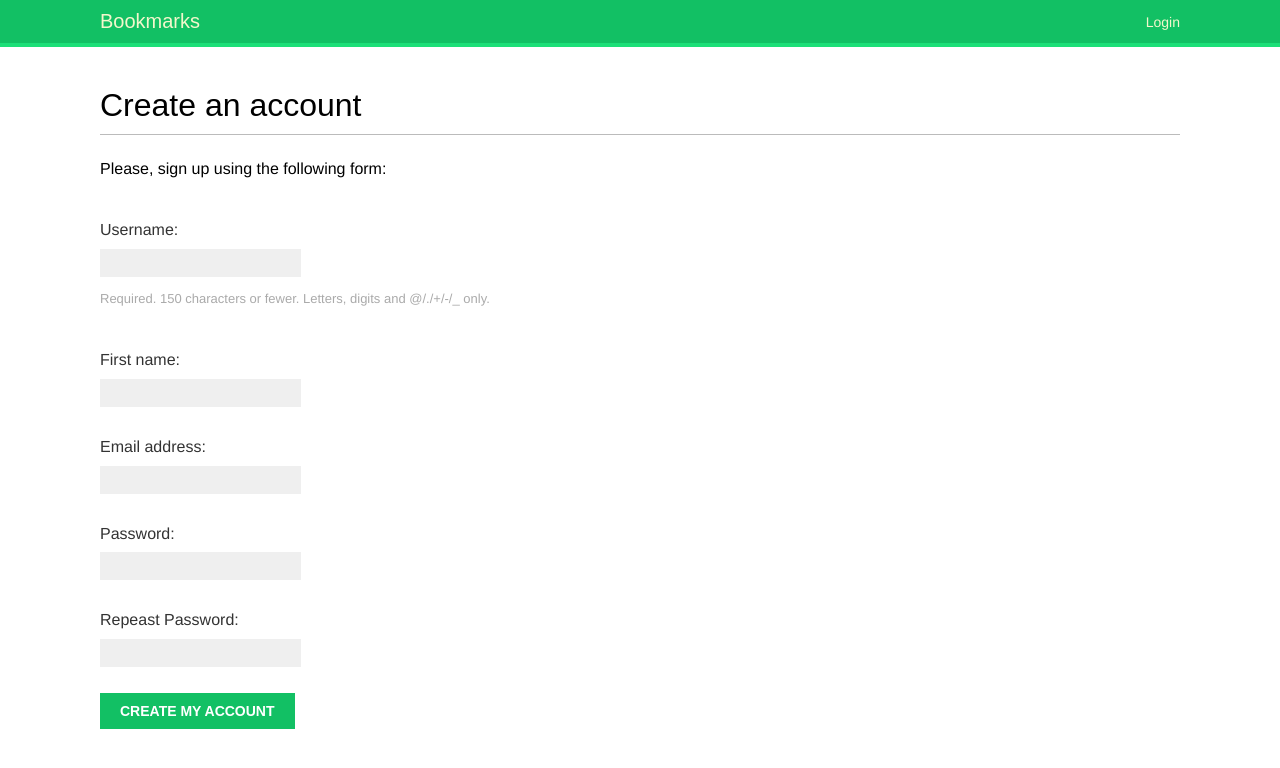
After one commit to piyushpatel2005/Python, a Django app: page /account/register/ in a window 1280 px wide. The commit adds this page. Shown: the top 768 px of the page. Run offline with Django 3.2, Linux system fonts and the light colour scheme.

Commit message:
create user registration

```diff
--- a/web-programming-harvard/django/bookmarks/account/forms.py
+++ b/web-programming-harvard/django/bookmarks/account/forms.py
@@ -1,6 +1,23 @@
 from django import forms
+from django.contrib.auth.models import User
 
 
 class LoginForm(forms.Form):
     username = forms.CharField()
     password = forms.CharField(widget=forms.PasswordInput)
+
+
+class UserRegistrationForm(forms.ModelForm):
+    password = forms.CharField(label='Password', widget=forms.PasswordInput)
+    password2 = forms.CharField(
+        label='Repeast Password', widget=forms.PasswordInput)
+
+    class Meta:
+        model = User
+        fields = ('username', 'first_name', 'email')
+
+    def clean_password2(self):
+        cd = self.cleaned_data
+        if cd['password'] != cd['password2']:
+            raise forms.ValidationError("Passwords don't match.")
+        return cd['password2']
--- a/web-programming-harvard/django/bookmarks/account/templates/account/login.html
+++ b/web-programming-harvard/django/bookmarks/account/templates/account/login.html
@@ -4,7 +4,7 @@
 
 {% block content %}
     <h1>Login</h1>
-    <p>Please, use the following form to login.</p>
+    <p>Please, use the following form to login. If you don't have an account <a href="{% url 'register' %}">register here</a></p>
     <form action="." method="post">
         {{ form.as_p }}
         {% csrf_token %}0
--- /dev/null
+++ b/web-programming-harvard/django/bookmarks/account/templates/account/register.html
@@ -0,0 +1,13 @@
+{% extends "base.html" %}
+
+{% block title %}Create an account{% endblock %}
+
+{% block content %}
+    <h1>Create an account</h1>
+    <p>Please, sign up using the following form:</p>
+    <form action="." method="post">
+        {{ user_form.as_p }}
+        {% csrf_token %}
+        <p><input type="submit" value="Create my account"></p>
+    </form>
+{% endblock %}
--- a/web-programming-harvard/django/bookmarks/account/urls.py
+++ b/web-programming-harvard/django/bookmarks/account/urls.py
@@ -24,4 +24,6 @@ urlpatterns = [
          name='password_reset_confirm'),
     path('reset/done/', auth_views.PasswordResetCompleteView.as_view(),
          name='password_reset_complete'),
+    # User registration
+    path('register/', views.register, name='register'),
 ]
--- a/web-programming-harvard/django/bookmarks/account/views.py
+++ b/web-programming-harvard/django/bookmarks/account/views.py
@@ -2,7 +2,7 @@ from django.shortcuts import render
 from django.http import HttpResponse
 from django.contrib.auth import authenticate, login
 from django.contrib.auth.decorators import login_required
-from .forms import LoginForm
+from .forms import LoginForm, UserRegistrationForm
 
 
 @login_required
@@ -30,3 +30,19 @@ def user_login(request):
     else:
         form = LoginForm()
     return render(request, 'account/login.html', {'form': form})
+
+
+def register(request):
+    if request.method == 'POST':
+        user_form = UserRegistrationForm(request.POST)
+        if user_form.is_valid():
+            # Create a new user object but avoid saving it
+            new_user = user_form.save(commit=False)
+            # Set the chosen password
+            new_user.set_password(user_form.cleaned_data['password'])
+            # Save the User
+            new_user.save()
+            return render(request, 'account/register_done.html', {'new_user': new_user})
+    else:
+        user_form = UserRegistrationForm()
+    return render(request, 'account/register.html', {'user_form': user_form})
```
Also changed, not shown: web-programming-harvard/django/bookmarks/account/templates/account/register_done.html (added, +8 -0 lines), web-programming-harvard/django/bookmarks/README.md.
